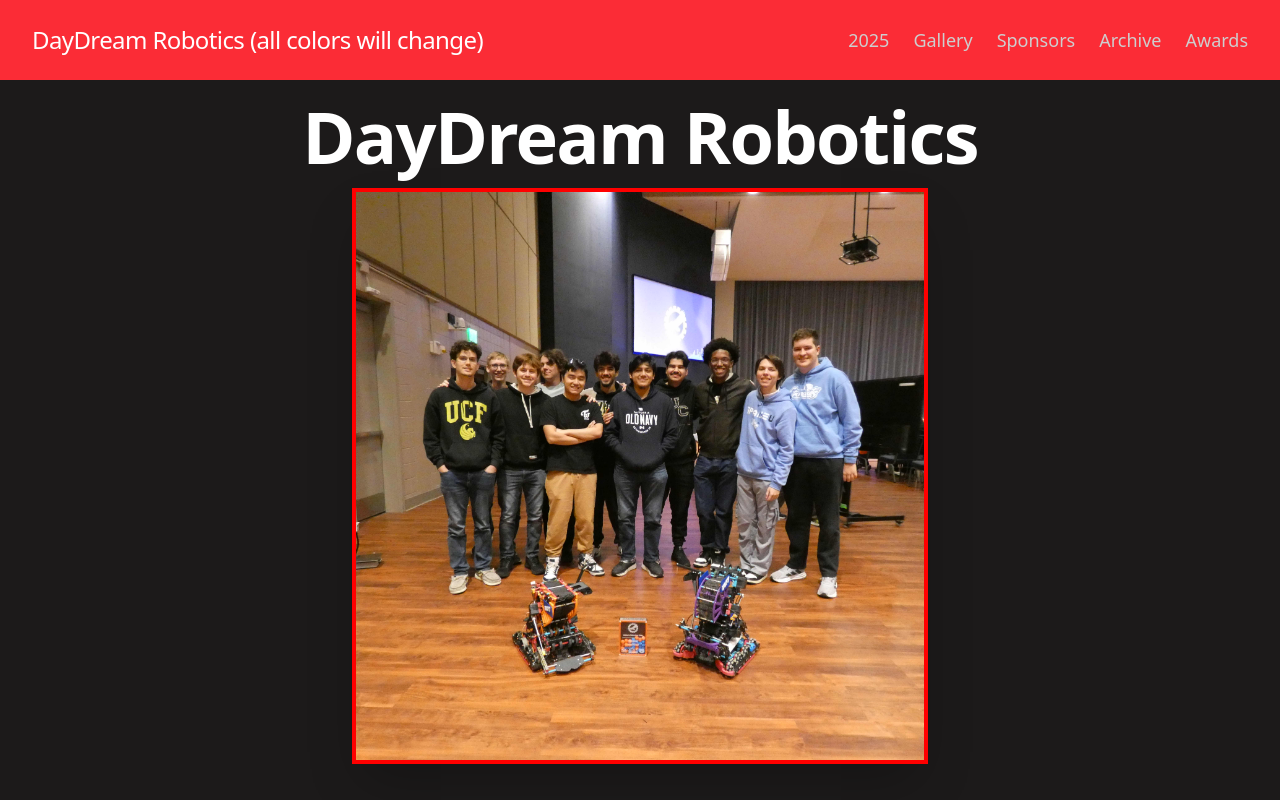
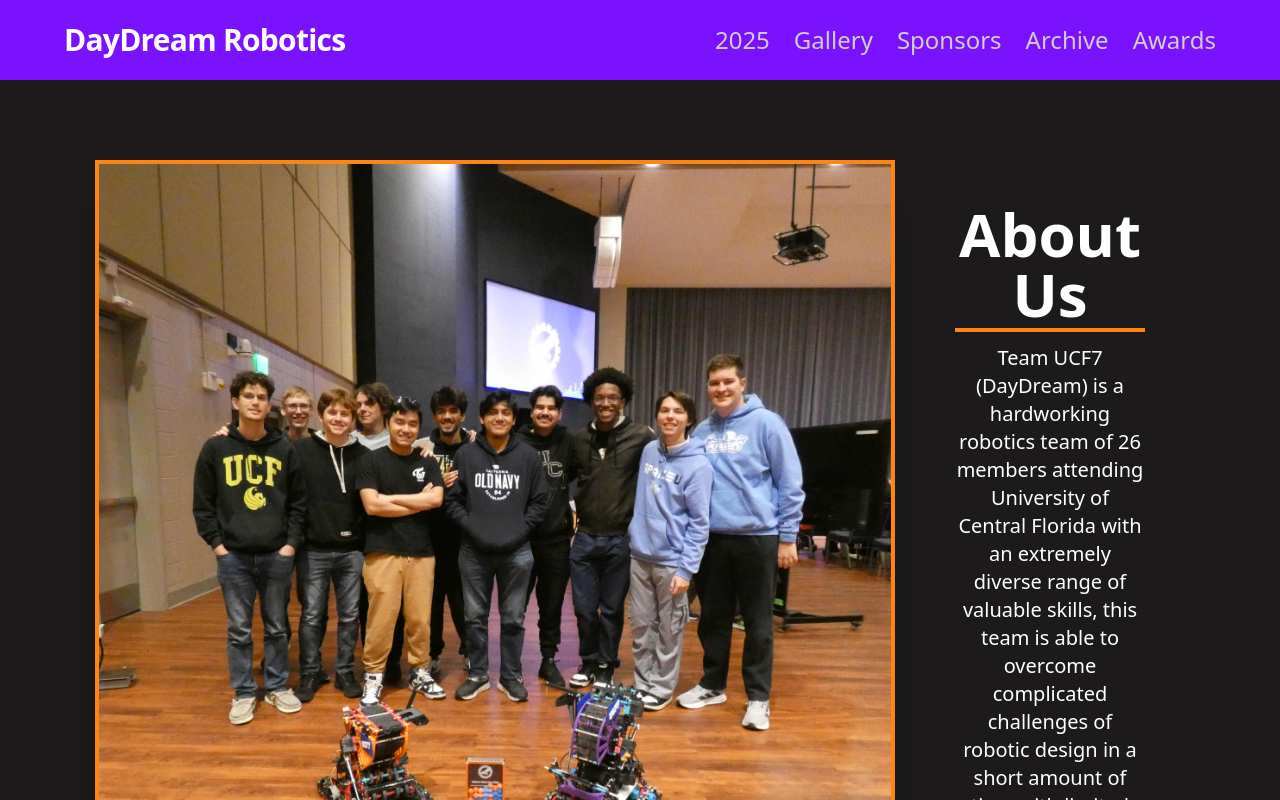
Before and after one commit to Daydream-Robotics/Daydream-Website, a Next.js app: page / in a window 1280 px wide. Shown: the top 800 px of the page. Built offline with nearby package versions, Linux system fonts and the light colour scheme.

Commit message:
Home Page Edits

```diff
--- a/src/app/globals.css
+++ b/src/app/globals.css
@@ -54,13 +54,13 @@
   --primary: oklch(28.199% 0.00145 16.029);
   --primary-foreground: oklch(90.521% 0.00215 14.564);
   --secondary: oklch(0.5297 0.2887 291.95);
-  --secondary-foreground: oklch(23.84% 0.00461 17.159);
+  --secondary-foreground: oklch(0.7383 0.1815 53.78);
   --muted: oklch(38.288% 0.00004 271.152);
   --muted-foreground: oklch(85.142% 0.0001 271.152);
   --accent: oklch(0.7383 0.1815 53.78);
   --accent-foreground: oklch(0.205 0 0);
   --destructive: oklch(45.774% 0.18717 28.092);
-  --border: oklch(62.793% 0.25768 29.223);
+  --border: oklch(0.7383 0.1815 53.78);
   --input: oklch(80.466% 0.00009 271.152);
   --ring: oklch(0.708 0 0);
   --chart-1: oklch(0.646 0.222 41.116);
@@ -94,7 +94,7 @@
   --accent: oklch(0.269 0 0);
   --accent-foreground: oklch(0.985 0 0);
   --destructive: oklch(0.704 0.191 22.216);
-  --border: oklch(62.793% 0.25768 29.223);
+  --border: oklch(0.7383 0.1815 53.78);
   --input: oklch(1 0 0 / 15%);
   --ring: oklch(0.556 0 0);
   --chart-1: oklch(0.488 0.243 264.376);
--- a/src/components/HomepageHero.tsx
+++ b/src/components/HomepageHero.tsx
@@ -7,29 +7,25 @@ import AboutUsCard from "@/components/AboutUsCard";
 export default function HomepageHero() {
 
     return (
-        <section className="relative flex flex-col items-center justify-center min-h-screen text-center overflow-hidden">
+        <section className="relative flex items-center justify-center min-h-screen text-center overflow-hidden">
 
-            <div className="z-10 max-w-6xl">
-               <h1 className="text-5xl md:text-7xl font-extrabold tracking-tight text-foreground mb-4 mt-25">
-                    DayDream Robotics
-                </h1>
+            <div className="z-10 max-w-8xl flex gap-5 m-40">
 
-                {/* round photo */}
                  <div className={`relative w-72 h-72
-                            md:w-144 md:h-144 mx-auto
+                            md:w-200 md:h-200 mx-auto
                              overflow-hidden
                             border-4 border-border shadow-2xl
                             `}>
                     <Image
                         src={"/teamPicAuburn.jpg"}
-                        className="object-cover"
+                        className="object-cover flex-2"
                         alt="Profile Picture of Tai Williams"
                         layout="fill"
                         priority
                     />
                 </div>
 
-                <div className="flex p-10">
+                <div className="flex-1 p-10">
                     <div>
                         <AboutUsCard/>
                     </div>
--- a/src/components/MainFooter.tsx
+++ b/src/components/MainFooter.tsx
@@ -4,8 +4,8 @@ import Link from "next/link";
 import Image from "next/image";
 
 const socialLinks = [
-  { src: "/window.svg", href: "instagram.com", title: "Instagram" },
-  { src: "/window.svg", href: "discord.com", title: "Discord" },
+  { src: "/daydreamInstaPhoto.jpg", href: "instagram.com", title: "Instagram" },
+  { src: "/discordIcon.png", href: "discord.com", title: "Discord" },
 ];
 
 export function MainFooter() {
@@ -26,7 +26,7 @@ export function MainFooter() {
                 <Image
                   src={link.src}
                   alt={link.title}
-                  className="object-cover"
+                  className="rounded-full"
                   layout="fill"
                 />
               </div>
@@ -36,7 +36,7 @@ export function MainFooter() {
 
         <div className="text-sm md:text-2xs font-bold tracking-tight mx-2 right-0">
           <span className=" text-foreground/20 transition">
-            Last Updated November 4th, 2025
+            Last Updated Feburary 9, 2026
           </span>
         </div>
       </div>
--- a/src/components/MainNavbar.tsx
+++ b/src/components/MainNavbar.tsx
@@ -44,7 +44,7 @@ export function MainNavbar() {
   // --- Dynamic Styling ---
   const headerClasses = `
     fixed top-0 left-0 w-full z-50 transition-all duration-300 ease-in-out
-    h-20 flex items-center justify-center bg-red-500
+    h-20 flex items-center justify-center bg-secondary
     ${
       isScrolled
         ? "bg-background/90 shadow-lg backdrop-blur-sm " // When scrolled, add background/shadow
@@ -54,21 +54,21 @@ export function MainNavbar() {
 
   return (
     <header className={headerClasses}>
-      <nav className="flex items-center justify-between w-full max-w-7xl px-4 md:px-8">
+      <nav className="flex items-center justify-between w-full max-w-19/20 px-4 md:px-8">
         {/* Logo/Name */}
-      <Link href="/" className="text-2xl f~ont-bold tracking-tight">
-          <span className=" text-foreground hover:text-secondary transition">
-            DayDream Robotics  (all colors will change)
+      <Link href="/" className="text-3xl font-bold tracking-tight">
+          <span className=" text-foreground hover:text-secondary-foreground transition">
+            DayDream Robotics
           </span>
         </Link>
 
-        {/* --- Desktop Navigation --- */}
+        {/* --- Desktop Naviation --- */}
         <div className="hidden md:flex items-center space-x-6">
           {navLinks.map((link) => (
             <Link
               key={link.href}
               href={link.href}
-              className="text-lg font-medium text-muted-foreground hover:text-foreground transition-colors relative group"
+              className="text-2xl font-medium text-muted-foreground hover:text-foreground transition-colors relative group"
             >
               {link.title}
               {/* Underline hover effect */}
--- a/src/components/SponsorSection.tsx
+++ b/src/components/SponsorSection.tsx
@@ -5,9 +5,9 @@ import Image from "next/image"
 export function SponsorSection() {
   return (
     <section className="justify-center items-center">
-        <h2 className="text-6xl text-foreground font-extrabold text-center mt-20 mb-10">Meet Our Sponsors!</h2>
+        <h2 className="text-6xl text-foreground font-extrabold text-center mt-20 mb-20">Meet Our Sponsors!</h2>
 
-        <div className="flex flex-wrap gap-20 justify-center">
+        <div className="flex flex-wrap gap-20 justify-center ml-20 mr-20">
 
 
       {SPONSORS.map((s) => {
```
Also changed, not shown: public/daydreamInstaPhoto.jpg (added), public/discordIcon.png (added).
